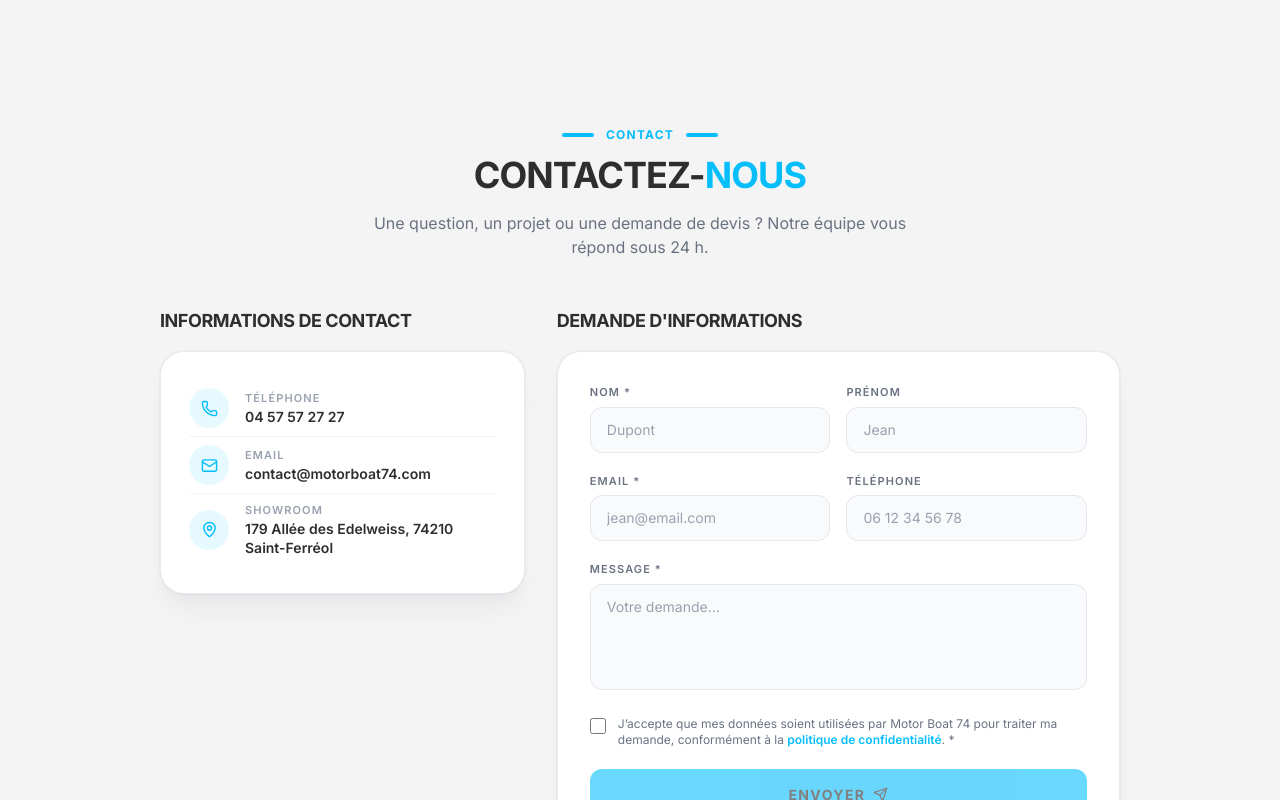
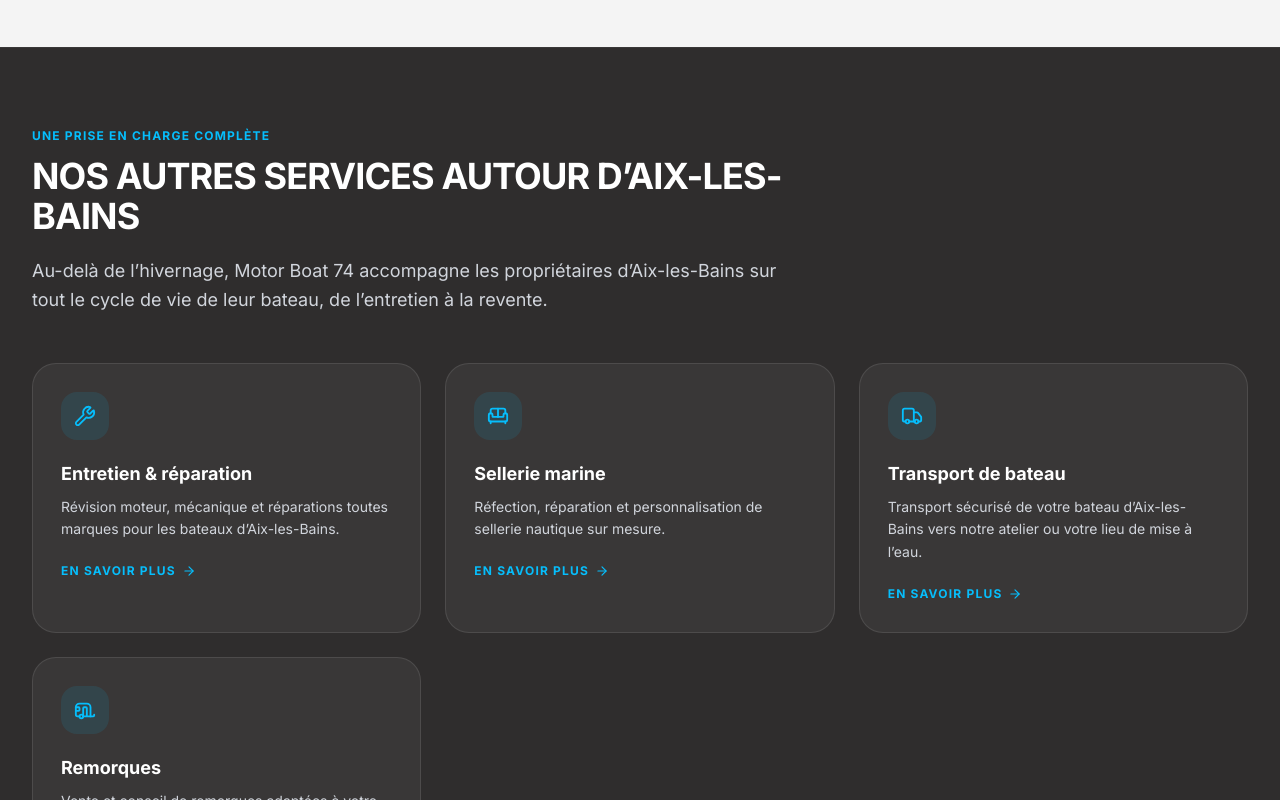
Before and after one commit to Ericfevrier/MB74-Site, a React (Vite) app: page /services/hivernage-bateaux/aix-les-bains in a window 1280 px wide. Shown: the part 3820-4620 px from the top of the page. Built offline with nearby package versions, Linux system fonts and the light colour scheme.

Commit message:
Zones : bloc "Nos autres services autour {ville}" (maillage interne local) ; depannage Annecy uniquement, Serre-Poncon = transport seul

```diff
--- a/src/pages/HivernageCityPage.tsx
+++ b/src/pages/HivernageCityPage.tsx
@@ -1,7 +1,7 @@
 import React from 'react';
 import { useParams, Navigate, Link } from 'react-router-dom';
 import { Helmet } from 'react-helmet-async';
-import { Phone, ArrowRight, ShipWheel, Warehouse, Wrench, Anchor, MapPin, ShieldCheck, CheckCircle2 } from 'lucide-react';
+import { Phone, ArrowRight, ShipWheel, Warehouse, Wrench, Anchor, MapPin, ShieldCheck, CheckCircle2, Sofa, Truck, Caravan, LifeBuoy } from 'lucide-react';
 import { getHivernageCity } from '../data/hivernageCities';
 import { SITE } from '../data/site';
 import { Breadcrumb } from '../components/Breadcrumb';
@@ -25,6 +25,28 @@ export function HivernageCityPage() {
     { icon: ShieldCheck, title: 'Sécurité maximale', desc: 'Nos locaux sont sous vidéosurveillance toute l’année.' },
     { icon: CheckCircle2, title: 'Service complet', desc: "De la sortie de l'eau à la remise à l'eau." },
   ];
+
+  // Préposition correcte selon la ville (d'Annecy, de Genève, du Lac de Serre-Ponçon…).
+  const dePlace = city.city.startsWith('Lac')
+    ? `du ${city.city}`
+    : /^[AEÉÈIOUaeiouéè]/.test(city.city)
+      ? `d’${city.city}`
+      : `de ${city.city}`;
+  const isAnnecy = city.slug === 'annecy';
+  const isFar = city.slug === 'lac-de-serre-poncon';
+
+  // Maillage interne : autres services contextualisés à la zone.
+  // Dépannage uniquement pour Annecy (spécifique au lac) ; Serre-Ponçon (trop éloigné) → transport seul.
+  const SERVICES_LOCAUX = [
+    { key: 'entretien', icon: Wrench, name: 'Entretien & réparation', to: '/entretien-reparation', desc: `Révision moteur, mécanique et réparations toutes marques pour les bateaux ${dePlace}.` },
+    { key: 'sellerie', icon: Sofa, name: 'Sellerie marine', to: '/sellerie', desc: 'Réfection, réparation et personnalisation de sellerie nautique sur mesure.' },
+    { key: 'transport', icon: Truck, name: 'Transport de bateau', to: '/transport', desc: `Transport sécurisé de votre bateau ${dePlace} vers notre atelier ou votre lieu de mise à l’eau.` },
+    { key: 'remorques', icon: Caravan, name: 'Remorques', to: '/remorques', desc: `Vente et conseil de remorques adaptées à votre bateau, autour ${dePlace}.` },
+    { key: 'depannage', icon: LifeBuoy, name: 'Dépannage sur le lac', to: '/depannage', desc: 'Intervention rapide 7j/7 et remorquage en cas de panne sur le lac d’Annecy.', annecyOnly: true },
+  ];
+  const otherServices = isFar
+    ? SERVICES_LOCAUX.filter((s) => s.key === 'transport')
+    : SERVICES_LOCAUX.filter((s) => !s.annecyOnly || isAnnecy);
 
   const schemaService = {
     '@context': 'https://schema.org',
@@ -191,6 +213,37 @@ export function HivernageCityPage() {
         </section>
       )}
 
+      {/* Nos autres services dans la zone (maillage interne local) */}
+      <section className="bg-brand-dark text-white py-20 border-t border-white/5">
+        <div className="max-w-[1400px] mx-auto px-4 lg:px-8">
+          <div className="max-w-3xl mb-12">
+            <span className="text-brand-cyan font-bold uppercase tracking-widest text-xs block mb-3">Une prise en charge complète</span>
+            <h2 className="text-3xl md:text-4xl font-bold uppercase tracking-tight mb-5">Nos autres services autour {dePlace}</h2>
+            <p className="text-gray-300 text-lg leading-relaxed">
+              Au-delà de l’hivernage, Motor Boat 74 accompagne les propriétaires {dePlace} sur tout le cycle de vie de leur bateau, de l’entretien à la revente.
+            </p>
+          </div>
+          <div className="grid sm:grid-cols-2 lg:grid-cols-3 gap-6">
+            {otherServices.map((s) => (
+              <Link
+                key={s.key}
+                to={s.to}
+                className="group bg-white/5 border border-white/10 rounded-3xl p-7 hover:bg-white/[0.08] hover:border-brand-cyan/40 transition-all"
+              >
+                <span className="w-12 h-12 rounded-2xl bg-brand-cyan/10 text-brand-cyan flex items-center justify-center mb-5 group-hover:bg-brand-cyan group-hover:text-brand-dark transition-colors">
+                  <s.icon size={22} />
+                </span>
+                <h3 className="font-bold text-lg mb-2 group-hover:text-brand-cyan transition-colors">{s.name}</h3>
+                <p className="text-gray-300 text-sm leading-relaxed mb-4">{s.desc}</p>
+                <span className="inline-flex items-center gap-1.5 text-brand-cyan font-bold uppercase tracking-widest text-xs">
+                  En savoir plus <ArrowRight size={14} className="group-hover:translate-x-0.5 transition-transform" />
+                </span>
+              </Link>
+            ))}
+          </div>
+        </div>
+      </section>
+
       <ServiceContactBlock subject={`Hivernage ${city.city}`} />
     </div>
   );
```
